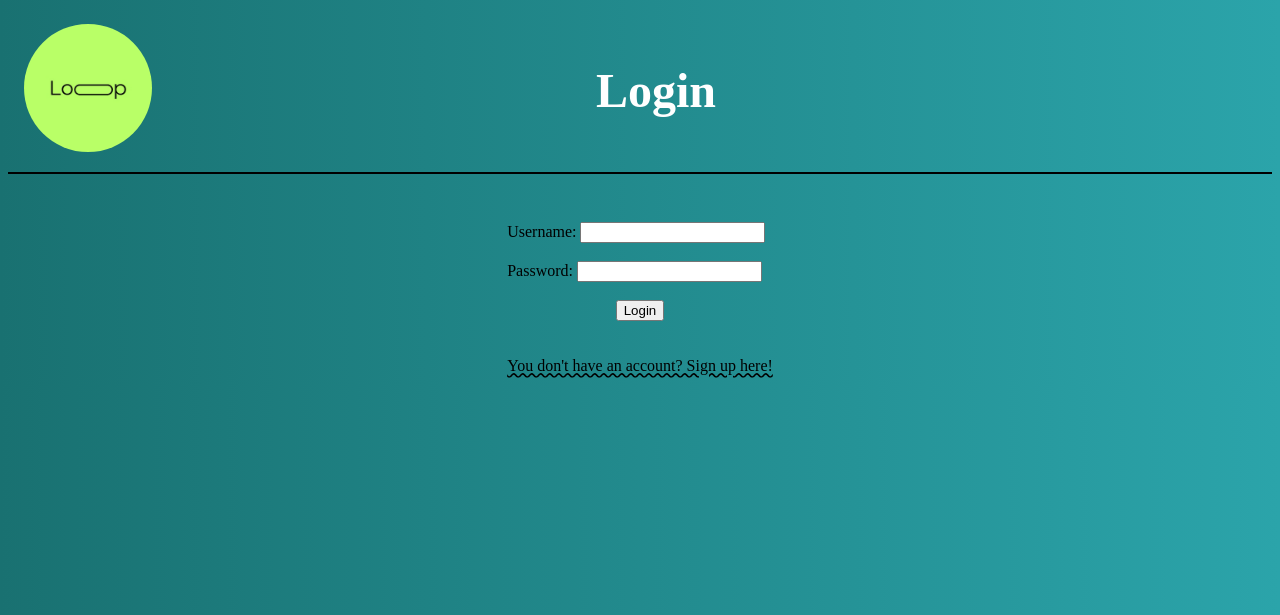
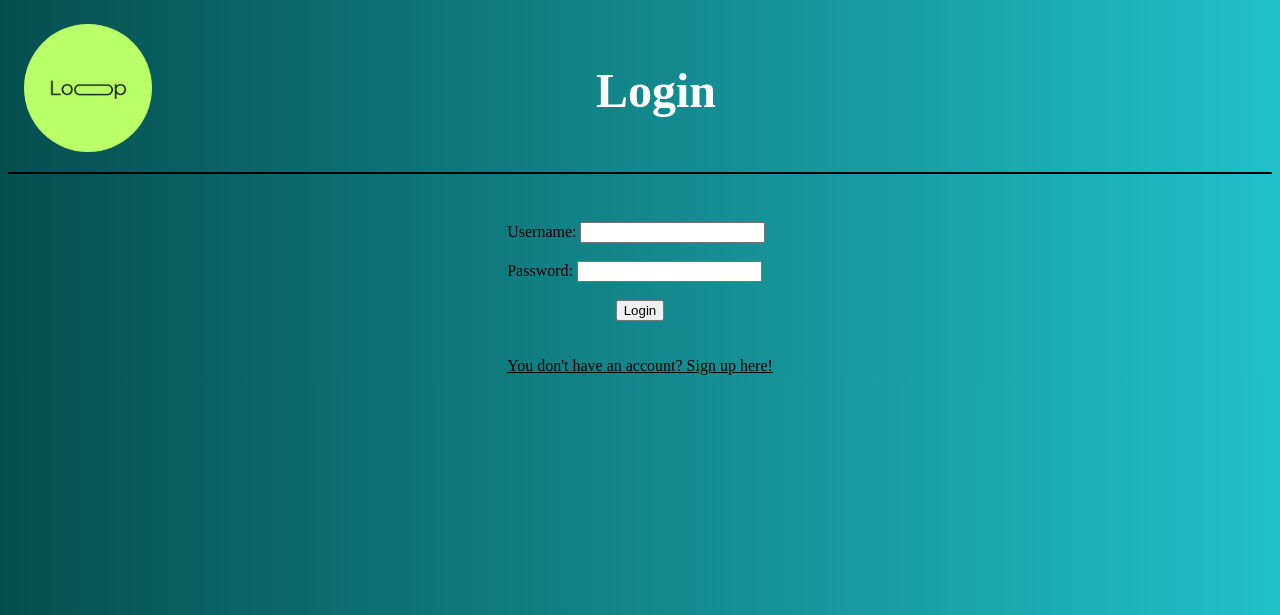
Before and after one commit to xhorey/social_media_proj, a Django app: page /signin in a window 1280 px wide. Shown: the top 615 px of the page. Run offline with Django 5.2, Linux system fonts and the light colour scheme.

Commit message:
Broken style XD

```diff
--- a/project_1/static/Styles/Login.css
+++ b/project_1/static/Styles/Login.css
@@ -1,13 +1,12 @@
 #NewUser{
-    text-decoration: wavy underline;
     color: black;
 }
 #NewUser:hover{
-    color: rgb(77, 255, 42);
+    color: white;
     transition: color 0.3s ease;
 }
 body{
-    background: linear-gradient(to right, #197171, #2ba4aa);
+    background: linear-gradient(to right, #054e4e, #21c0c9);
 }
 .header{
     display: flex;
--- a/project_1/static/Styles/Signup.css
+++ b/project_1/static/Styles/Signup.css
@@ -1,8 +1,7 @@
-#NewUser{
-    text-decoration: wavy underline;
+#loginLink{
     color: black;
 }
-#NewUser:hover{
+#loginLink:hover{
     color: white;
     transition: color 0.3s ease;
 }
--- a/project_1/templates/Signup.html
+++ b/project_1/templates/Signup.html
@@ -40,6 +40,7 @@
             <input type="password" id="confirmPassword" placeholder="Confirm Password" name="confirmPassword" required><br><br>
             <button type="submit" id="signupButton">Sign Up</button><br><br>
         </form>
+        <a href="/signin" id="loginLink"> You already have an account? Log in here.</a>
     </div>
 </body>
 </html>
```
